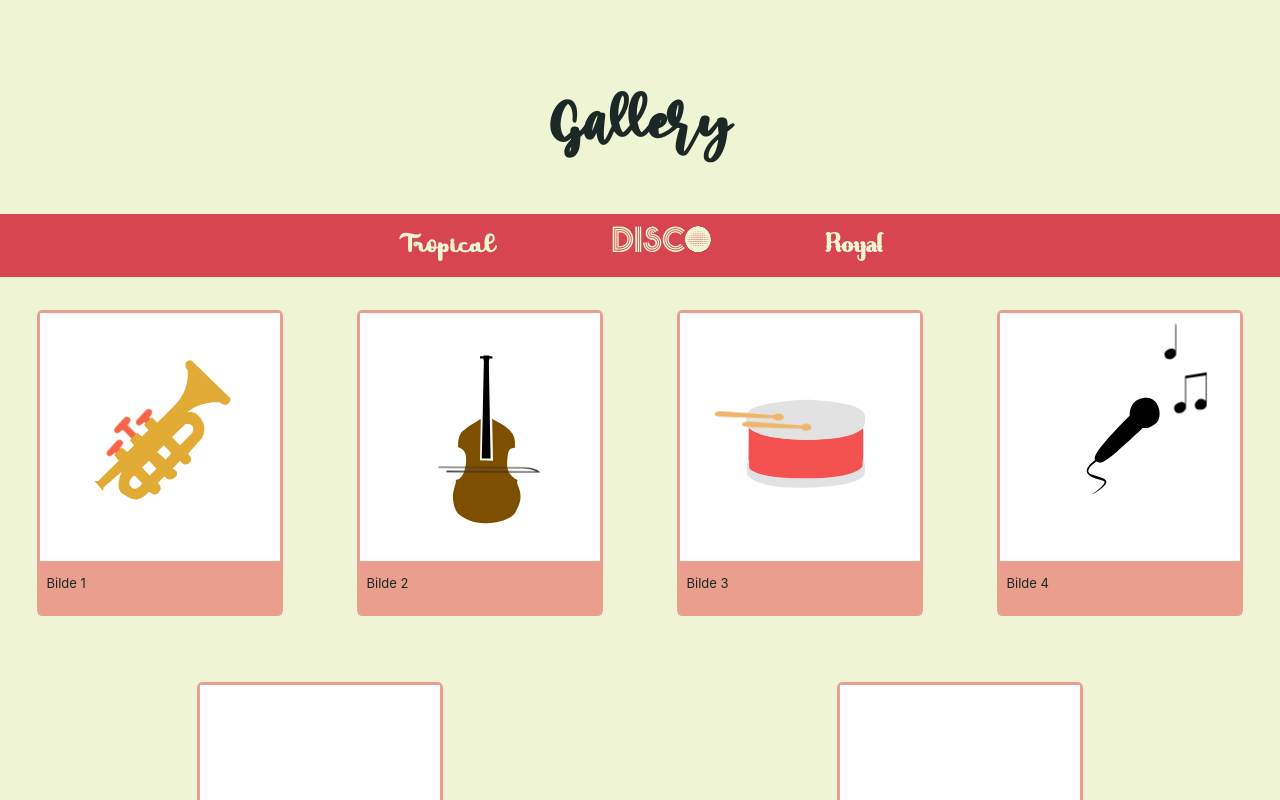
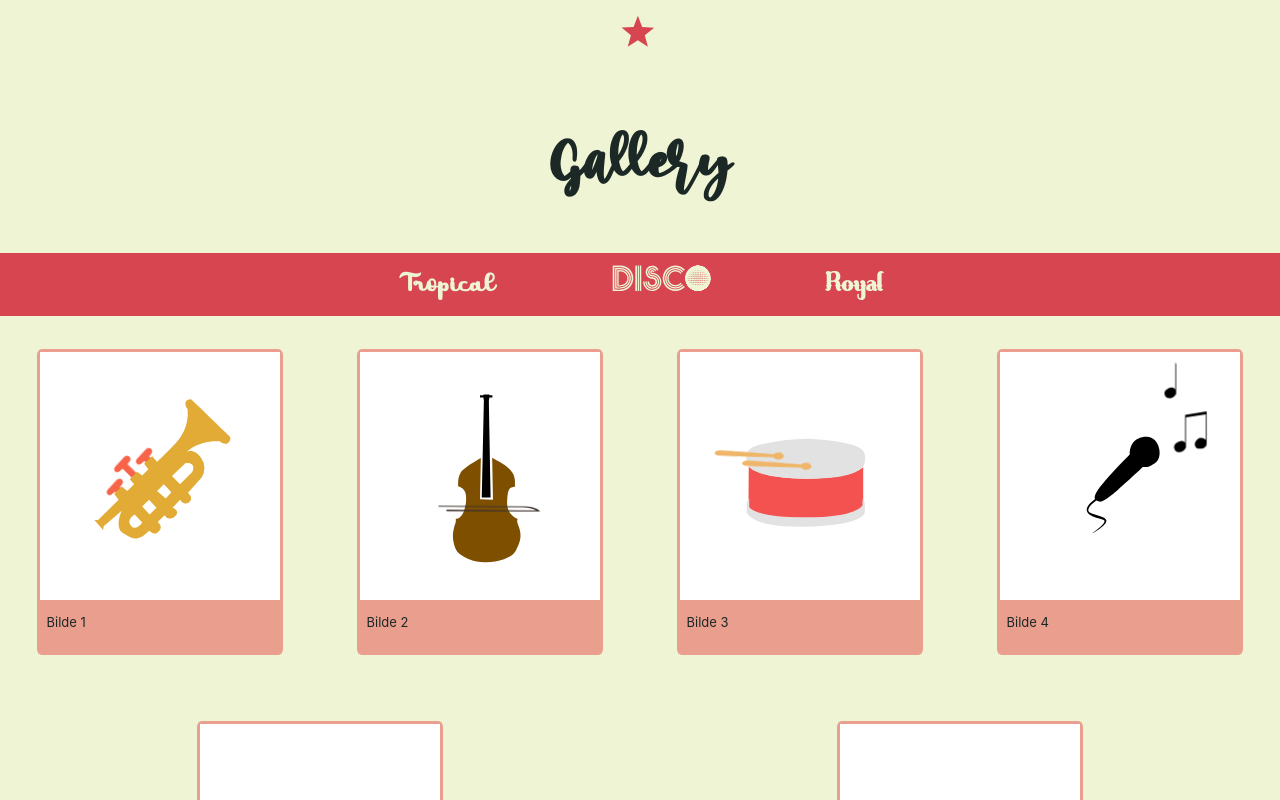
Before and after one commit to magnhan/gallery, a React (Create React App) app in the folder gallery/: page /#/ in a window 1280 px wide. Shown: the top 800 px of the page. Built offline with nearby package versions, Linux system fonts and the light colour scheme.

Commit message:
Favorites button to favorites page
#14

```diff
--- a/gallery/src/components/Favorites/FavoritesButton.css
+++ b/gallery/src/components/Favorites/FavoritesButton.css
@@ -1,32 +1,4 @@
-.click {
-  font-size: 33px;
-  color: rgba(0, 0, 0, 0.5);
-  width: 38px;
-  height: 38px;
-  margin: 0 auto;
-  position: relative;
-  cursor: pointer;
+#favorites {
+  fill: #d64550;
+  transform: scale(0.7);
 }
-
-.click span {
-  margin-left: 4px;
-  margin-top: 3px;
-  z-index: 999;
-  position: absolute;
-}
-
-span:hover {
-  opacity: 0.8;
-}
-
-span:active {
-  transform: scale(0.93, 0.93) translateY(2px);
-}
-
-.active span {
-  color: #f5cc27;
-}
-
-* {
-  transition: all 0.32s ease;
-}
--- a/gallery/src/components/Favorites/FavoritesButton.tsx
+++ b/gallery/src/components/Favorites/FavoritesButton.tsx
@@ -6,10 +6,14 @@ export default function FavoritesButton() {
   return (
     <div>
       <NavLink to="/Favorites">
-        <div className="click">
-          {" "}
-          <span className="fa fa-star-o"></span>
-        </div>
+        <svg id="favorites" width="70px" height="70px">
+          <path
+            d="M 46.296296,51.906272 L 31.916351,42.474649 L 17.502712,51.8547 L
+        22.029072,35.264028 L 8.654054,24.454438 L 25.831443,23.632463 L
+        31.978866,7.5717174 L 38.068716,23.65438 L 55.243051,24.537884 L
+        41.829396,35.299492 L 46.296296,51.906272 z "
+          />
+        </svg>
       </NavLink>
     </div>
   );
```
